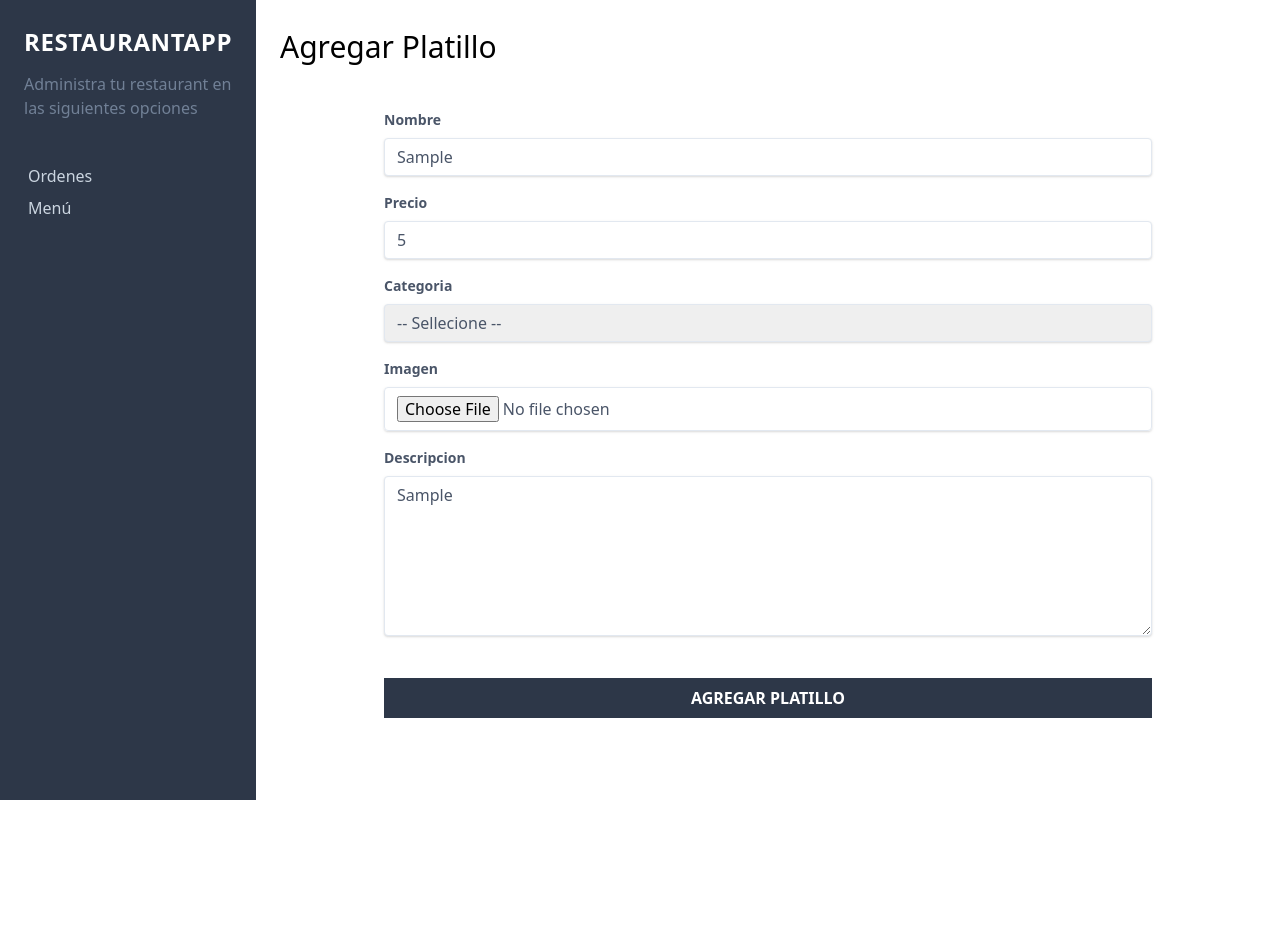
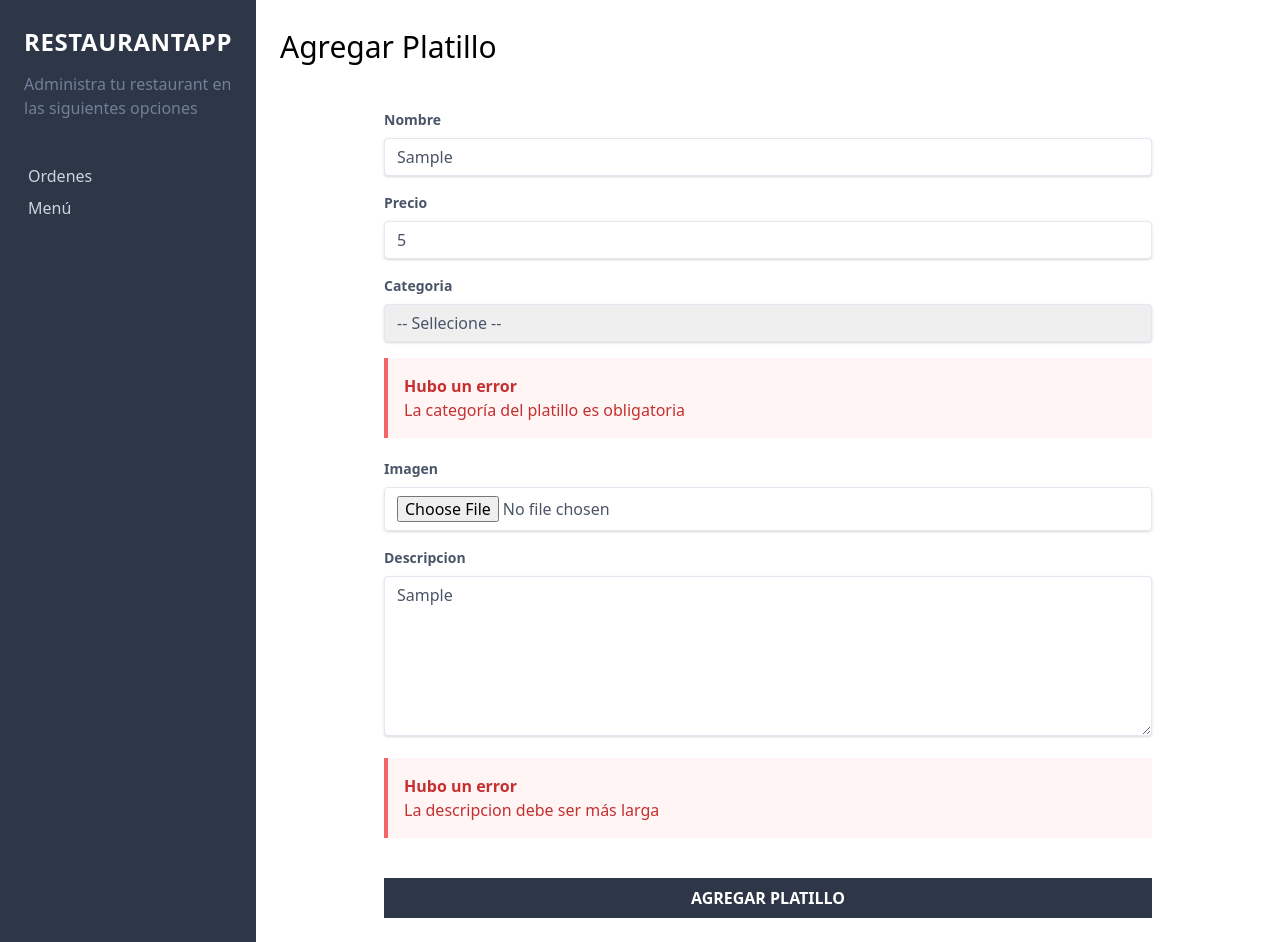
Before and after one commit to eduabundiz/restaurantRealTime, a React (Create React App) app: page /nuevo-platillo in a window 1280 px wide. Both pictures are taken after typing "Sample", "5", "Sample" into the empty fields and a click on the input "Agregar Platillo". Before the commit the page ends 800 px from the top, so only its background shows below. Built offline with nearby package versions, Linux system fonts and the light colour scheme.

Commit message:
mostrar mensajes de error en formulario

```diff
--- a/src/components/paginas/NuevoPlatillo.js
+++ b/src/components/paginas/NuevoPlatillo.js
@@ -49,8 +49,15 @@
                             placeholder="Nombre Platillo"
                             value= {formik.values.nombre}
                             onChange = {formik.handleChange}
+                            onBlur = {formik.handleBlur}
                         />
                     </div>
+                    { formik.touched.nombre && formik.errors.nombre ?(
+                        <div className="bg-red-100 border-l-4 border-red-500 text-red-700 p-4 mb-5" role="alert">
+                            <p className="font-bold">Hubo un error</p>
+                            <p>{formik.errors.nombre}</p>
+                        </div>
+                    ) : null}
 
                     <div className="mb-4">
                         <label className="block text-gray-700 text-sm font-bold mb-2" htmlFor="precio" >Precio</label>
@@ -62,9 +69,15 @@
                             min="0"
                             value= {formik.values.precio}
                             onChange = {formik.handleChange}
-
+                            onBlur = {formik.handleBlur}
                         />
                     </div>
+                    { formik.touched.precio && formik.errors.precio ?(
+                        <div className="bg-red-100 border-l-4 border-red-500 text-red-700 p-4 mb-5" role="alert">
+                            <p className="font-bold">Hubo un error</p>
+                            <p>{formik.errors.precio}</p>
+                        </div>
+                    ) : null}
 
                     <div className="mb-4">
                         <label className="block text-gray-700 text-sm font-bold mb-2" htmlFor="categoria" >Categoria</label>
@@ -74,6 +87,7 @@
                             name="categoria"
                             value= {formik.values.categoria}
                             onChange = {formik.handleChange}
+                            onBlur = {formik.handleBlur}
                         >
                             <option value="">-- Sellecione --</option>
                             <option value="desayuno">Desayuno</option>
@@ -84,6 +98,12 @@
                             <option value="ensaladas">Ensaladas</option>
                         </select>
                     </div>
+                    { formik.touched.categoria && formik.errors.categoria ?(
+                        <div className="bg-red-100 border-l-4 border-red-500 text-red-700 p-4 mb-5" role="alert">
+                            <p className="font-bold">Hubo un error</p>
+                            <p>{formik.errors.categoria}</p>
+                        </div>
+                    ) : null}
 
                     <div className="mb-4">
                         <label className="block text-gray-700 text-sm font-bold mb-2" htmlFor="imagen" >Imagen</label>
@@ -93,6 +113,7 @@
                             type="file"
                             value= {formik.values.imagen}
                             onChange = {formik.handleChange}
+                            onBlur = {formik.handleBlur}
                         />
                     </div>
 
@@ -105,8 +126,15 @@
                             min="0"
                             value= {formik.values.descripcion}
                             onChange = {formik.handleChange}
+                            onBlur = {formik.handleBlur}
                         ></textarea>
                     </div>
+                    { formik.touched.descripcion && formik.errors.descripcion ?(
+                        <div className="bg-red-100 border-l-4 border-red-500 text-red-700 p-4 mb-5" role="alert">
+                            <p className="font-bold">Hubo un error</p>
+                            <p>{formik.errors.descripcion}</p>
+                        </div>
+                    ) : null}
 
                     <input
                         type="submit"
```
